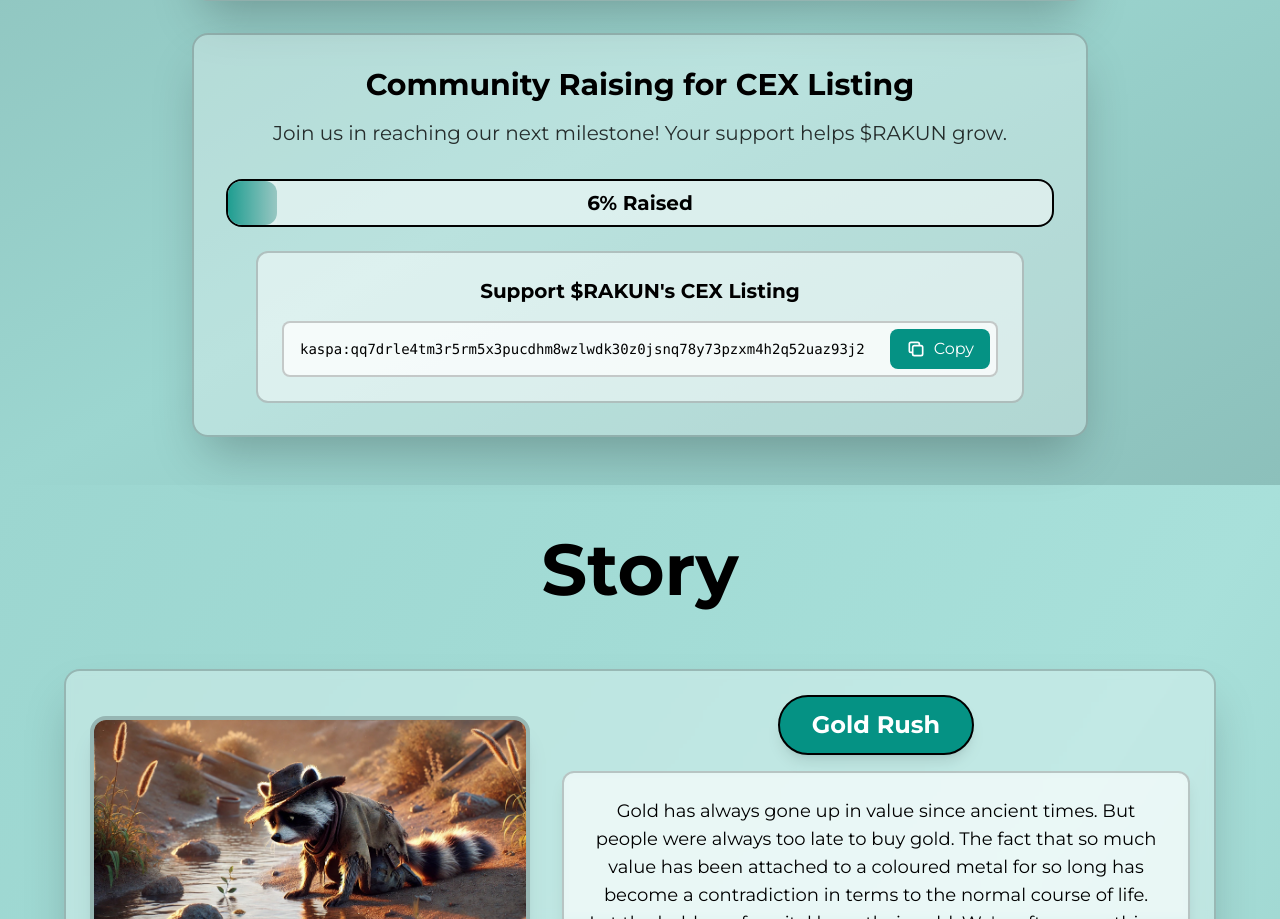
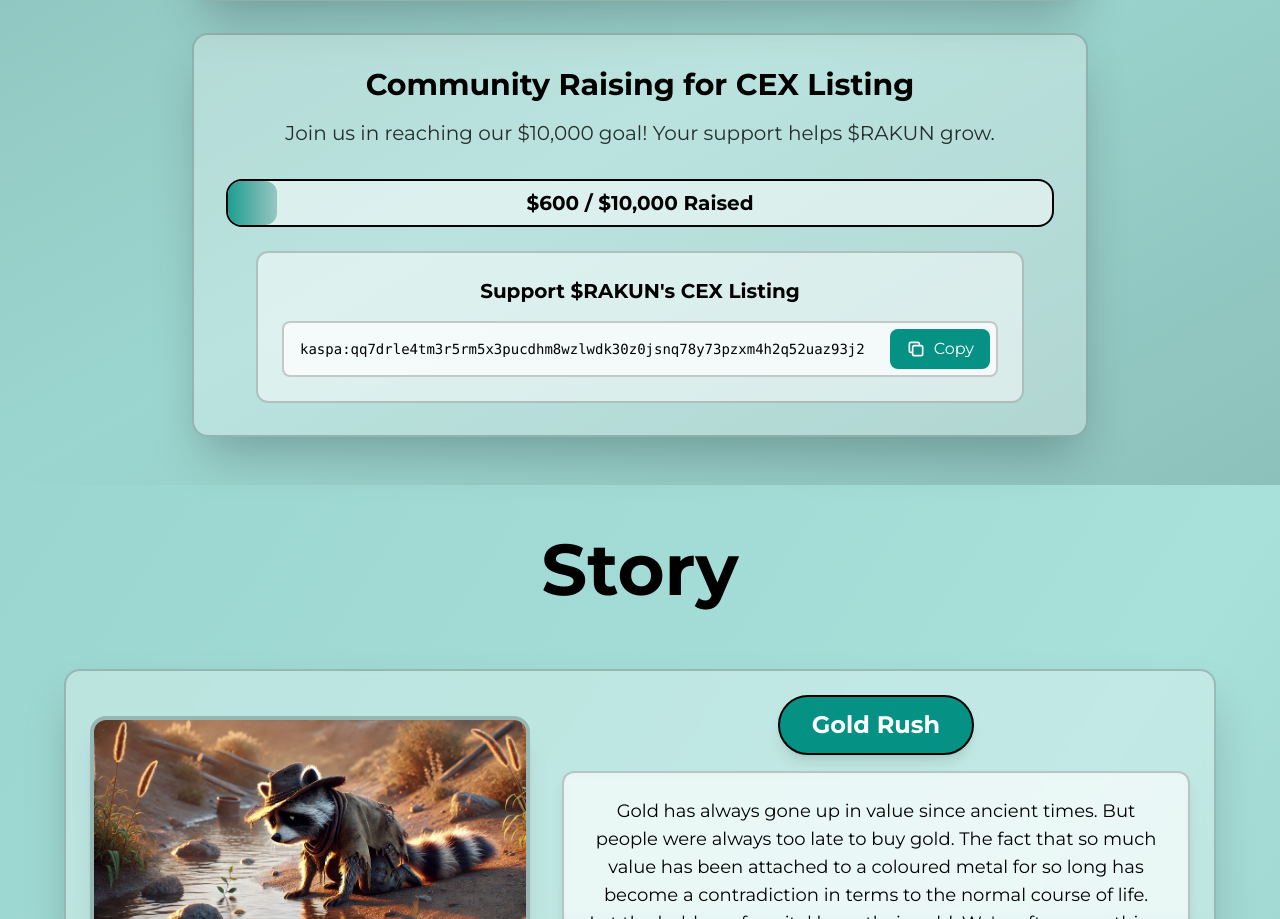
Before and after one commit to HatayErincErdemli/rakun-coin, a React (Vite) app: page / in a window 1280 px wide. Shown: the part 1043-1962 px from the top of the page. Built offline with nearby package versions, Linux system fonts and the light colour scheme.

Commit message:
Donation section updated

```diff
--- a/src/components/HomePage.jsx
+++ b/src/components/HomePage.jsx
@@ -193,8 +193,8 @@ function HomePage() {
                 Community Raising for CEX Listing
               </h3>
               <p className="text-xl text-black/80">
-                Join us in reaching our next milestone! Your support helps
-                $RAKUN grow.
+                Join us in reaching our $10,000 goal! Your support helps $RAKUN
+                grow.
               </p>
             </div>
 
@@ -206,7 +206,9 @@ function HomePage() {
                 <div className="absolute inset-0 bg-white/20 animate-pulse" />
               </div>
               <div className="absolute inset-0 flex items-center justify-center">
-                <span className="text-black text-xl font-bold">6% Raised</span>
+                <span className="text-black text-xl font-bold">
+                  $600 / $10,000 Raised
+                </span>
               </div>
             </div>
 
```
